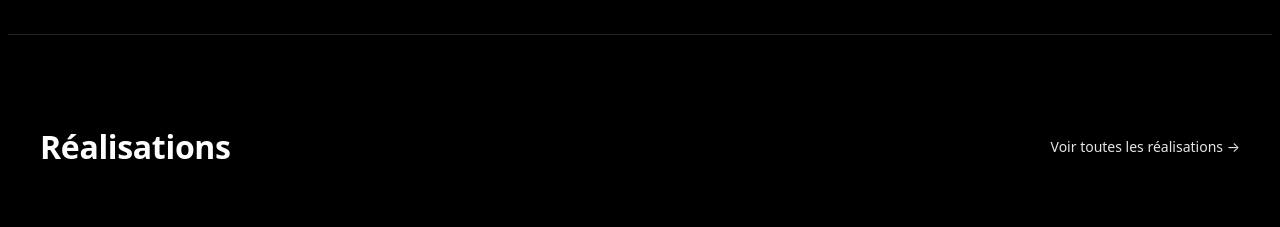
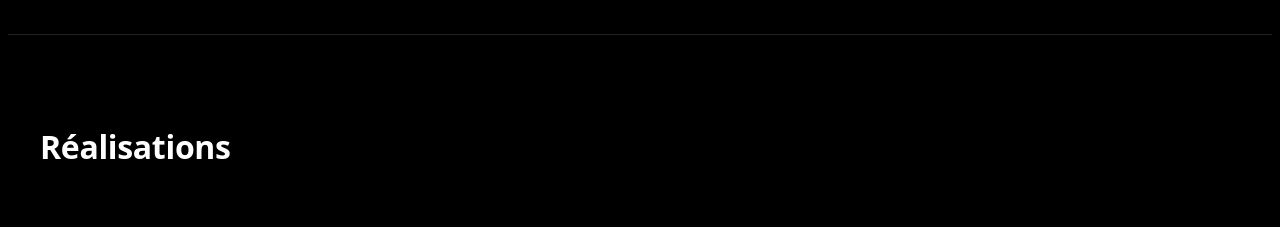
Before and after one commit to AiserJ/Studio-Jeun, a React (Vite) app: page / in a window 1280 px wide. Shown: the part 1400-1627 px from the top of the page. Built offline with nearby package versions, Linux system fonts and the light colour scheme.

Commit message:
Route Réalisaion supprimé

```diff
--- a/src/pages/home.jsx
+++ b/src/pages/home.jsx
@@ -209,7 +209,6 @@ export default function Home() {
         <div className="sj-container">
           <div className="sj-topline">
             <h2>Réalisations</h2>
-            <a className="sj-linkline sj-a" href="/realisations">Voir toutes les réalisations →</a>
           </div>
 
           <section className="recent-works">
```
